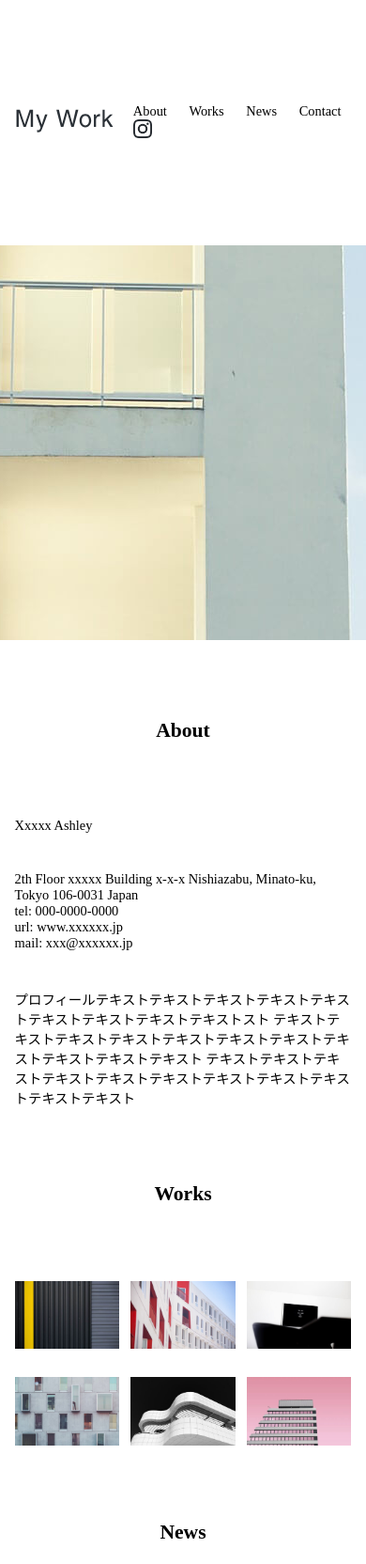
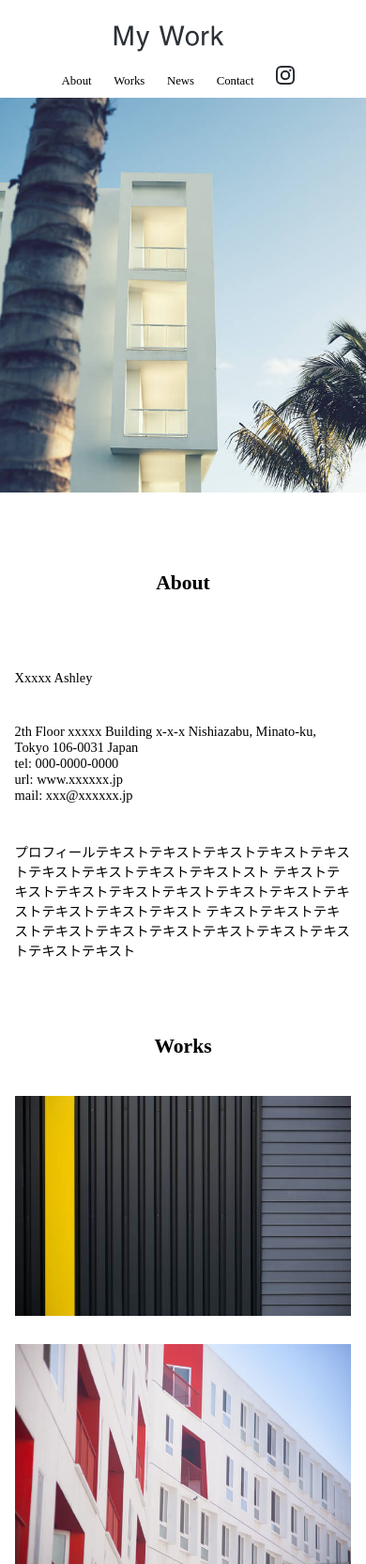
Before and after one commit to tetsuyakoishi/tetsuyakoishi.github.io, a plain HTML site: page site7_My Work - Portfolio/index.html in a window 390 px wide. Shown: the top 1664 px of the page at 94% size. Drawn offline with Linux system fonts and the light colour scheme; some packages are replaced by stand-ins of ours.

Commit message:
レスポンシブ対応

```diff
--- a/site7_My Work - Portfolio/css/main.css
+++ b/site7_My Work - Portfolio/css/main.css
@@ -34,9 +34,9 @@ img {
 .main_visual {
     margin-top: 100px;
 }
-.main_visual > img {
+.main_visual > picture > img {
     height: 420px;
-    width: auto;
+    width: 100%;
     object-fit: cover;
 }
 .section_title {
@@ -147,3 +147,77 @@ img {
     color: white;
     font-size:0.8em;
 }
+
+@media(max-width:600px) {
+    .inner {
+        max-width: 600px;
+        margin: 0 auto;
+        padding: 0 4%;
+    }
+    .header_flex_box {
+        display: block;
+        margin-top: 20px;
+    }
+    .header_logo_box {
+        padding: 0;
+        margin: 0 auto;
+        width: 150px;
+    }
+    .header_link_box {
+        margin-left: 30px;
+        text-decoration: none;
+        color: black;
+    }
+    .main_visual {
+        margin-top: 0px;
+    }
+    .header_link_box > a {
+        margin-left: 20px;
+        text-decoration: none;
+        color:black;
+        font-size:0.8rem;
+    }
+    .section_works_title {
+        text-align: center;
+        margin-top: 80px;
+        margin-bottom: 40px;
+    }
+    .works_top_image_box {
+        display: flex;
+        justify-content: center;
+        flex-direction: column;
+        align-items: center;
+        margin-bottom: 0;
+    }
+    .works_top_image_box > img {
+        width: 100%;
+        margin-bottom: 30px;
+    }
+    .works_bottom_image_box {
+        display: flex;
+        justify-content: center;
+        flex-direction: column;
+        align-items: center;
+    }
+    .works_bottom_image_box > img {
+        width: 100%;
+        margin-bottom: 30px;
+    }
+    .news_box > dt {
+        border-bottom: 0px;
+        width: 100%;
+        padding: 15px 15px 0 15px;
+    }
+    .news_box > dd {
+        border-bottom: 1px solid #c8c8c8;
+        width: 100%;
+        padding: 0 15px 15px 15px;
+    }
+    .input_box > dt {
+        width: 100%;
+    }
+    .input_box > dd {
+        width: 100%;
+        margin-bottom: 10px;
+    }
+}
--- a/site7_My Work - Portfolio/index.html
+++ b/site7_My Work - Portfolio/index.html
@@ -23,7 +23,10 @@
                 </div>
             </div>
             <div class="main_visual">
-                <img src="img/mainvisual-pc.jpg">
+                <picture>
+                    <source media="(max-width:600px)" srcset="img/mainvisual-sp.jpg">
+                    <img src="img/mainvisual-pc.jpg">
+                </picture>
             </div>
         </header>
         <main>
```
Also changed, not shown: site7_My Work - Portfolio/img/mainvisual-sp.jpg (added).
